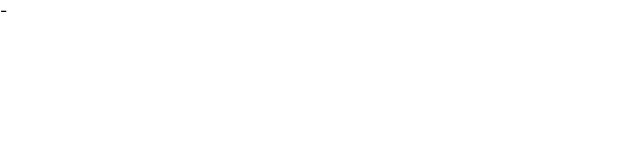
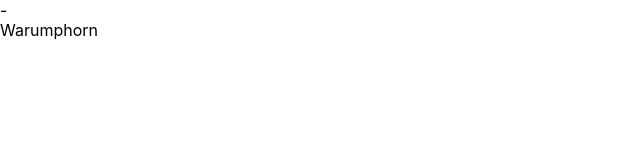
Before and after one commit to Warumphorn/nextjs-test, a Next.js app: page /ken in a window 1280 px wide. Shown: the top 160 px of the page, without its empty margins (0-640 px from the left). Built offline with nearby package versions, Linux system fonts and the light colour scheme.

Commit message:
Update index.js

```diff
--- a/pages/ken/index.js
+++ b/pages/ken/index.js
@@ -1,6 +1,9 @@
 
 export default function Ken(props) {
     return (
+        <div>
         <div>{props.text} - {props.testset}</div>
+        <div> Warumphorn </div>
+        </div>
     )
 }
```
